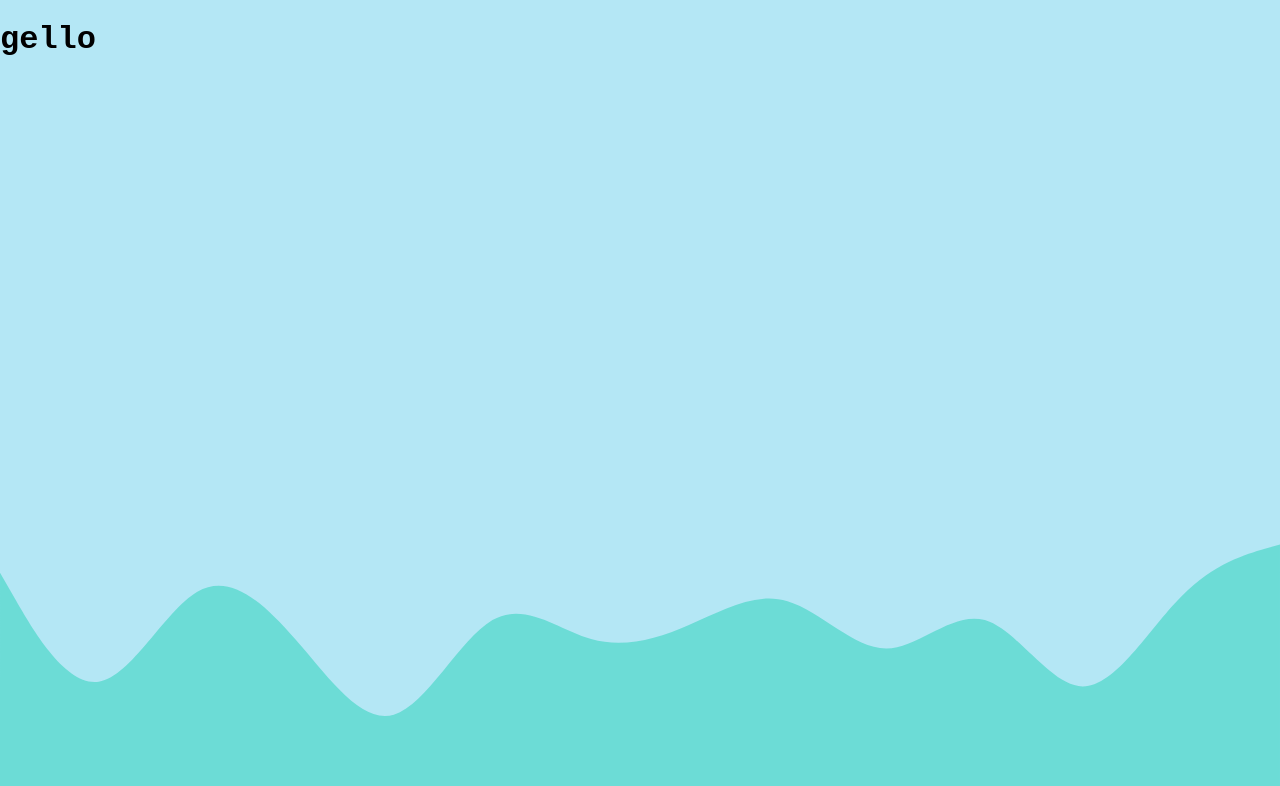
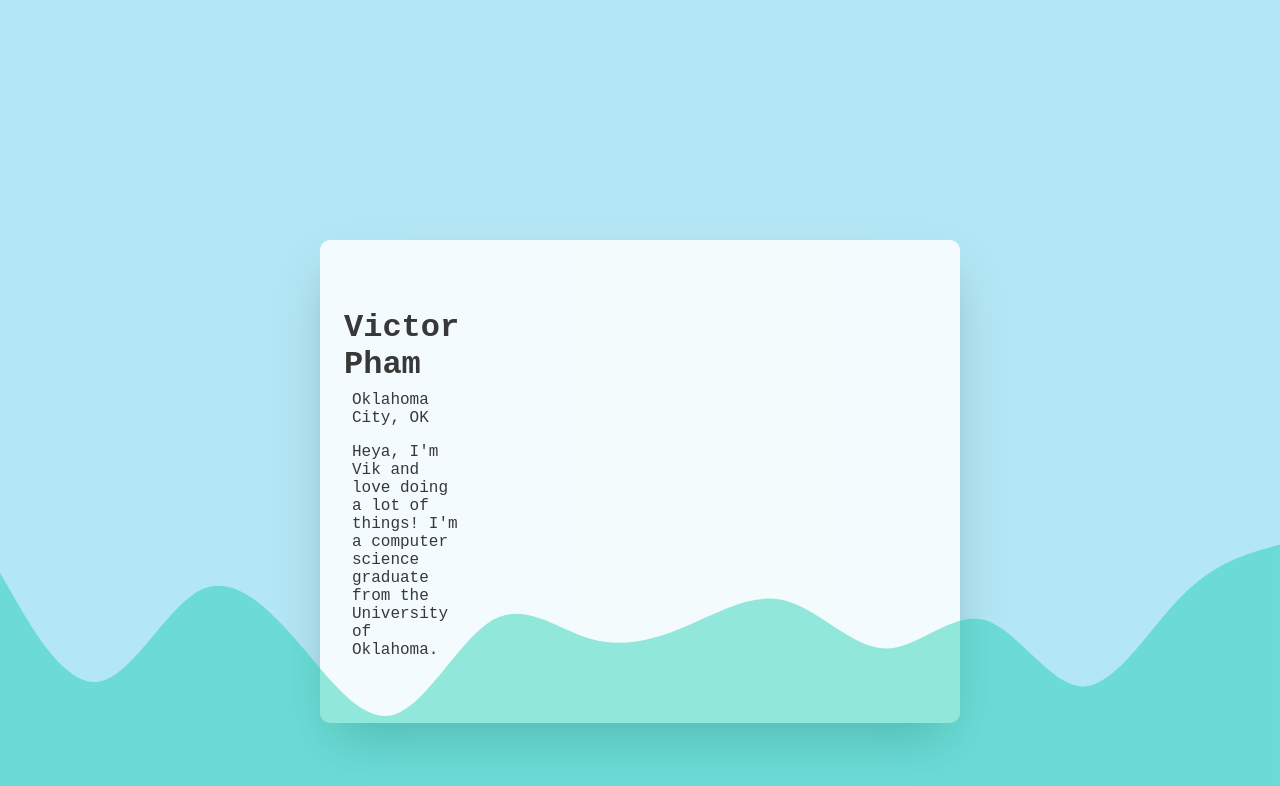
Before and after one commit to victorphams/viksite, a React (Create React App) app in the folder viksite-app/: page / in a window 1280 px wide. Shown: the top 786 px of the page. Built offline with nearby package versions, Linux system fonts and the light colour scheme.

Commit message:
First deployment

```diff
--- a/viksite-app/src/App.css
+++ b/viksite-app/src/App.css
@@ -1,4 +1,11 @@
 
+nav > a {
+  color: black;
+  float: right;
+  outline: solid red;
+
+
+}
 
 body{
   background-color: rgb(180, 231, 245);
@@ -11,6 +18,7 @@ body{
 
 div {
   display: block;
+  /* outline: solid green; */
 }
 
 .main {
@@ -24,6 +32,7 @@ div {
   overflow: auto;
   border-radius: 10px;
   box-shadow: rgba(0, 0, 0, 0.25) 0px 25px 50px -12px;
+  /* outline: solid red; */
 }
 
 
--- a/viksite-app/src/App.js
+++ b/viksite-app/src/App.js
@@ -2,10 +2,10 @@
 import waves from './waves.svg';
 import './App.css';
 import './index.css'
-import Navbar from './Navbar'
+
 // import About from './about'
-import Newsletter from './newsletter'
-import { BrowserRouter, Routes, Route } from "react-router-dom";
+// import Newsletter from './newsletter'
+import { BrowserRouter, Routes, Route, Link } from "react-router-dom";
 import ReactDOM from 'react-dom/client'
 
 
@@ -13,8 +13,12 @@ import ReactDOM from 'react-dom/client'
 function App() {
  return (
   <BrowserRouter>
+    {/* <nav>
+      <Link to="/">Home</Link> IMPORTANT FOR KEEPING STATE OF THE WEBPAGE WHEN SWITCHING PAGES
+      <Link to="/about">About</Link>
+    </nav> */}
     <Routes>
-      <Route path="/" element={<Home />}/>
+      <Route path="/" element={<About />}/>
       <Route path="/about" element={<About />}/>
    </Routes>
 </BrowserRouter>
```
Also changed, not shown: viksite-app/src/Navbar.js (deleted).
